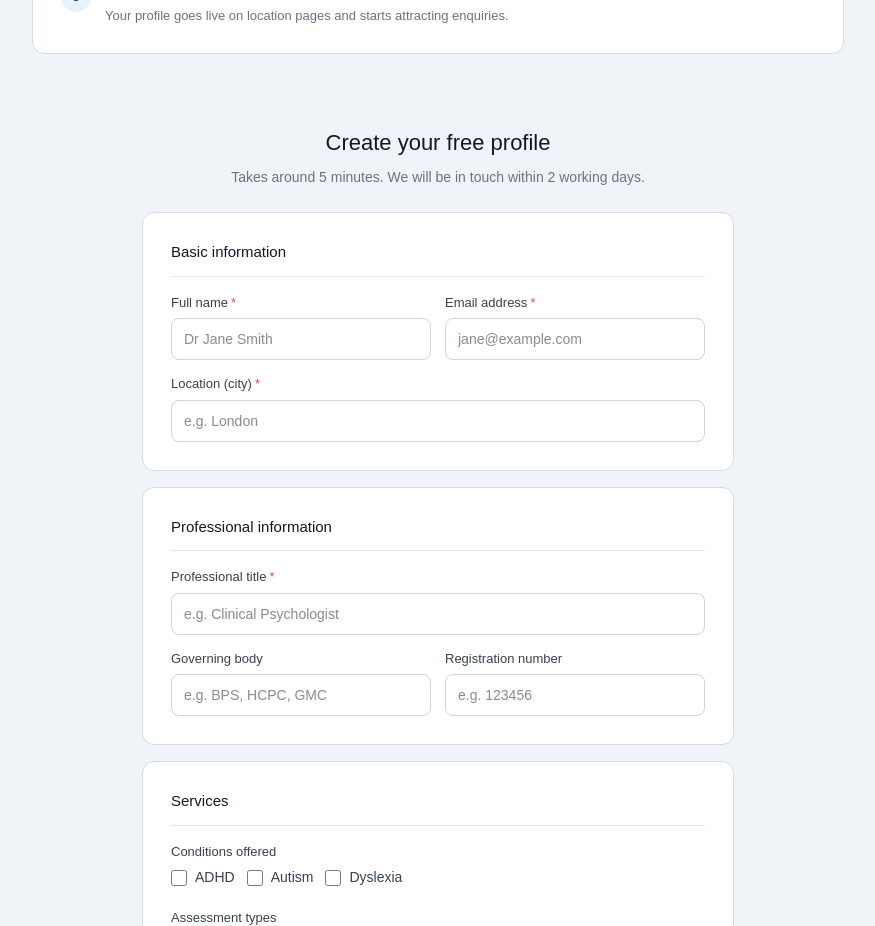
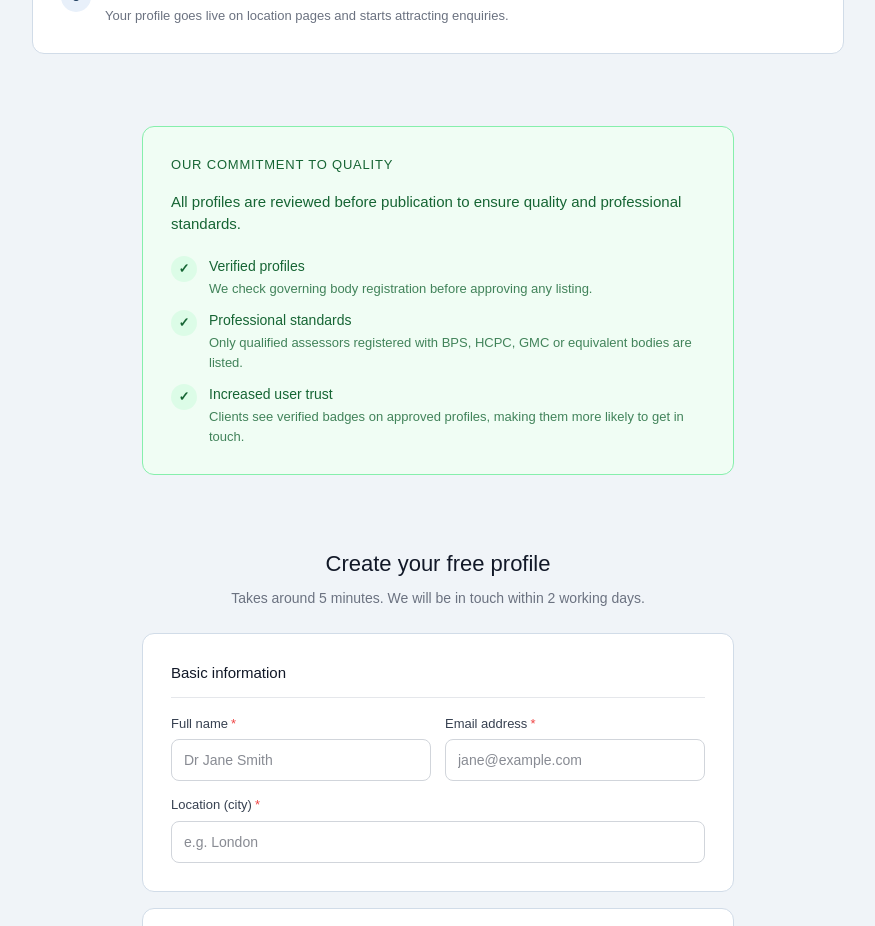
Before and after one commit to DanielBoneham/assessment-finder, a Next.js app: page /list-your-practice in a window 1280 px wide. Shown: the part 1640-2566 px from the top of the page, without its empty margins (202-1077 px from the left). Built offline with nearby package versions, Linux system fonts and the light colour scheme; no server answers.

Commit message:
add trust section above onboarding form

```diff
--- a/app/list-your-practice/page.tsx
+++ b/app/list-your-practice/page.tsx
@@ -41,36 +41,12 @@ export default function ListYourPracticePage() {
           </p>
           <div style={{ display: 'grid', gridTemplateColumns: 'repeat(auto-fit, minmax(200px, 1fr))', gap: '14px', marginBottom: '2.5rem' }}>
             {[
-              {
-                icon: '🔍',
-                title: 'Be discovered',
-                body: 'Be found by people actively searching for ADHD, autism and dyslexia assessments in your area.',
-              },
-              {
-                icon: '📅',
-                title: 'Highlight your availability',
-                body: 'Show your current availability prominently so clients can see at a glance whether you can help them soon.',
-              },
-              {
-                icon: '📍',
-                title: 'Improve local visibility',
-                body: 'Your profile appears on location pages like "ADHD assessment London" — exactly where people are already looking.',
-              },
-              {
-                icon: '✅',
-                title: 'Reduce unnecessary admin',
-                body: 'Fewer back-and-forth enquiries. Clients can see your availability before they contact you.',
-              },
-              {
-                icon: '🏅',
-                title: 'Build trust with verified credentials',
-                body: 'Display your governing body registration and earn a verified badge that helps clients feel confident choosing you.',
-              },
-              {
-                icon: '🔝',
-                title: 'Free premium placement for early adopters',
-                body: 'Assessors who join now receive priority placement in search results at no cost — for as long as they remain listed.',
-              },
+              { icon: '🔍', title: 'Be discovered', body: 'Be found by people actively searching for ADHD, autism and dyslexia assessments in your area.' },
+              { icon: '📅', title: 'Highlight your availability', body: 'Show your current availability prominently so clients can see at a glance whether you can help them soon.' },
+              { icon: '📍', title: 'Improve local visibility', body: 'Your profile appears on location pages like "ADHD assessment London" — exactly where people are already looking.' },
+              { icon: '✅', title: 'Reduce unnecessary admin', body: 'Fewer back-and-forth enquiries. Clients can see your availability before they contact you.' },
+              { icon: '🏅', title: 'Build trust with verified credentials', body: 'Display your governing body registration and earn a verified badge that helps clients feel confident choosing you.' },
+              { icon: '🔝', title: 'Free premium placement for early adopters', body: 'Assessors who join now receive priority placement in search results at no cost — for as long as they remain listed.' },
             ].map((benefit) => (
               <div key={benefit.title} style={{ background: '#fff', borderRadius: '12px', border: '0.5px solid #d1dce8', padding: '1.5rem' }}>
                 <div style={{ fontSize: '22px', marginBottom: '0.75rem' }}>{benefit.icon}</div>
@@ -93,9 +69,7 @@ export default function ListYourPracticePage() {
                 <p style={{ fontSize: '11px', color: '#166534', margin: '0 0 0 16px', opacity: 0.75 }}>Updated today</p>
               </div>
               <div style={{ display: 'flex', alignItems: 'center', gap: '10px', marginBottom: '10px' }}>
-                <div style={{ width: '44px', height: '44px', borderRadius: '50%', background: '#e8f0fa', flexShrink: 0, display: 'flex', alignItems: 'center', justifyContent: 'center', fontSize: '18px' }}>
-                  👤
-                </div>
+                <div style={{ width: '44px', height: '44px', borderRadius: '50%', background: '#e8f0fa', flexShrink: 0, display: 'flex', alignItems: 'center', justifyContent: 'center', fontSize: '18px' }}>👤</div>
                 <div>
                   <p style={{ fontSize: '14px', fontWeight: 500, color: '#111827', margin: 0 }}>Dr Jane Smith</p>
                   <p style={{ fontSize: '12px', color: '#6b7280', margin: '2px 0 0' }}>Clinical Psychologist</p>
@@ -138,6 +112,38 @@ export default function ListYourPracticePage() {
         </Container>
       </Section>
 
+      {/* Trust section */}
+      <Section style={{ paddingTop: 0 }}>
+        <Container style={{ maxWidth: '640px' }}>
+          <div style={{ background: '#f0fdf4', borderRadius: '12px', border: '1px solid #86efac', padding: '1.75rem', marginBottom: '2rem' }}>
+            <p style={{ fontSize: '13px', fontWeight: 500, color: '#166534', textTransform: 'uppercase', letterSpacing: '0.8px', margin: '0 0 1rem' }}>
+              Our commitment to quality
+            </p>
+            <p style={{ fontSize: '15px', fontWeight: 500, color: '#166534', margin: '0 0 1.25rem', lineHeight: 1.5 }}>
+              All profiles are reviewed before publication to ensure quality and professional standards.
+            </p>
+            <div style={{ display: 'flex', flexDirection: 'column', gap: '12px' }}>
+              {[
+                { icon: '✓', title: 'Verified profiles', body: 'We check governing body registration before approving any listing.' },
+                { icon: '✓', title: 'Professional standards', body: 'Only qualified assessors registered with BPS, HCPC, GMC or equivalent bodies are listed.' },
+                { icon: '✓', title: 'Increased user trust', body: 'Clients see verified badges on approved profiles, making them more likely to get in touch.' },
+              ].map((item) => (
+                <div key={item.title} style={{ display: 'flex', gap: '12px', alignItems: 'flex-start' }}>
+                  <div style={{ width: '26px', height: '26px', borderRadius: '50%', background: '#dcfce7', color: '#166534', fontSize: '13px', fontWeight: 700, display: 'flex', alignItems: 'center', justifyContent: 'center', flexShrink: 0 }}>
+                    {item.icon}
+                  </div>
+                  <div>
+                    <p style={{ fontSize: '14px', fontWeight: 500, color: '#166534', margin: '0 0 2px' }}>{item.title}</p>
+                    <p style={{ fontSize: '13px', color: '#166534', margin: 0, opacity: 0.8, lineHeight: 1.5 }}>{item.body}</p>
+                  </div>
+                </div>
+              ))}
+            </div>
+          </div>
+        </Container>
+      </Section>
+
+      {/* Form */}
       <Section style={{ paddingTop: 0 }}>
         <Container style={{ maxWidth: '640px' }}>
           <div style={{ textAlign: 'center', marginBottom: '1.5rem' }}>
```
